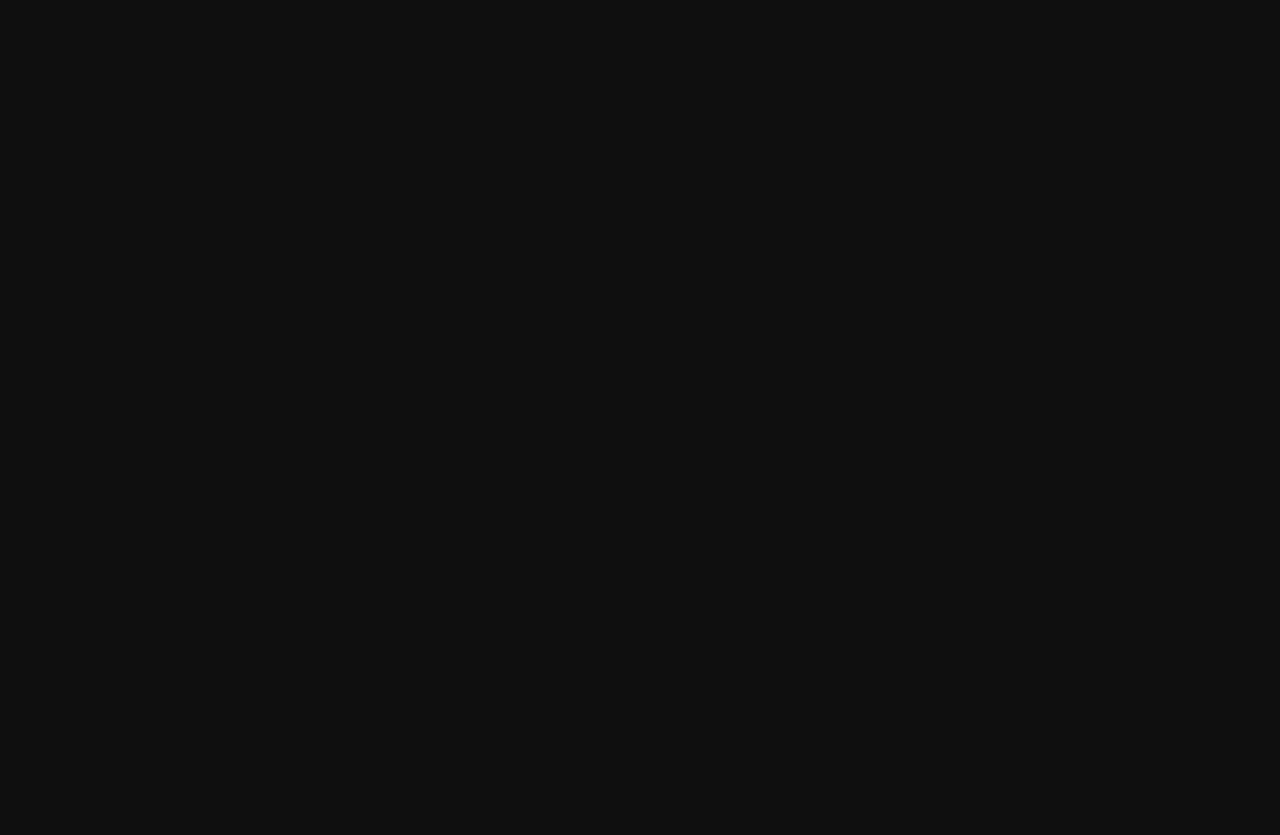
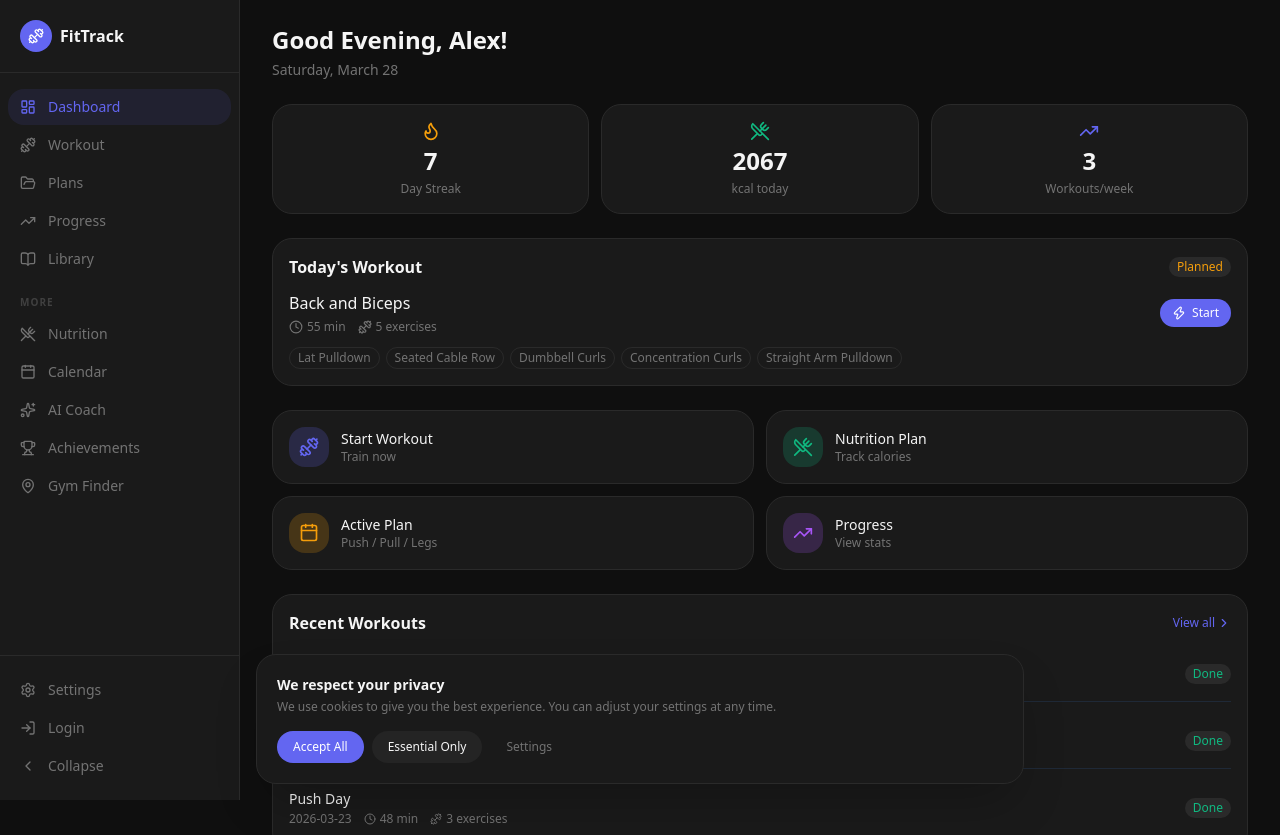
Before and after one commit to Leon-Kuehn/fitness-app, a Next.js app: page / in a window 1280 px wide. Before the commit this address had no page. Shown: the top 835 px of the page. Before the commit the page ends 800 px from the top, so only its background shows below. Built offline with nearby package versions, Linux system fonts and the light colour scheme.

Commit message:
Implement dashboard page at root route, replacing redirect to /plans
Agent-Logs-Url: https://github.com/Leon-Kuehn/fitness-app/sessions/a971f075-bc14-4ffe-9b0d-b6509a25f5fd

Co-authored-by: Leon-Kuehn <157211964+Leon-Kuehn@users.noreply.github.com>

```diff
--- a/src/app/page.tsx
+++ b/src/app/page.tsx
@@ -1,5 +1,253 @@
-import { redirect } from "next/navigation";
+"use client";
+import { useAuth } from "@/contexts/AuthContext";
+import { useLanguage } from "@/contexts/LanguageContext";
+import { Card, CardHeader, CardTitle, CardContent } from "@/components/ui/card";
+import { Button } from "@/components/ui/button";
+import { Badge } from "@/components/ui/badge";
+import {
+  Flame,
+  Dumbbell,
+  UtensilsCrossed,
+  TrendingUp,
+  Clock,
+  ChevronRight,
+  Zap,
+  Calendar,
+} from "lucide-react";
+import Link from "next/link";
+import { useState, useEffect } from "react";
+import { format, subDays, isAfter } from "date-fns";
+import { de as deLocale } from "date-fns/locale";
+import {
+  mockUser,
+  mockWorkouts,
+  mockTodayWorkout,
+  mockNutritionDays,
+  mockPlans,
+} from "@/lib/mock-data";
 
-export default function RootPage() {
-  redirect("/plans");
+function getGreeting(lang: "de" | "en", hour: number): string {
+  if (lang === "de") {
+    if (hour < 12) return "Guten Morgen";
+    if (hour < 18) return "Guten Tag";
+    return "Guten Abend";
+  }
+  if (hour < 12) return "Good Morning";
+  if (hour < 18) return "Good Afternoon";
+  return "Good Evening";
 }
+
+function getWeeklyWorkoutCount(): number {
+  const oneWeekAgo = subDays(new Date(), 7);
+  return mockWorkouts.filter(
+    (w) => w.completed && isAfter(new Date(w.date), oneWeekAgo)
+  ).length;
+}
+
+export default function DashboardPage() {
+  const { user } = useAuth();
+  const { language } = useLanguage();
+  const [mounted, setMounted] = useState(false);
+
+  useEffect(() => {
+    setMounted(true);
+  }, []);
+
+  const isDE = language === "de";
+  const locale = isDE ? deLocale : undefined;
+  const now = mounted ? new Date() : new Date(0);
+  const greeting = mounted ? getGreeting(language, now.getHours()) : "";
+  const userName = user?.name ?? mockUser.name;
+  const today = mockNutritionDays[0];
+  const weeklyWorkouts = getWeeklyWorkoutCount();
+  const activePlan = mockPlans[0];
+  const recentWorkouts = mockWorkouts.slice(0, 3);
+
+  return (
+    <div className="space-y-6">
+      {/* Header */}
+      <div>
+        <h1 className="text-2xl font-bold text-[#f5f5f5]">
+          {mounted ? `${greeting}, ${userName.split(" ")[0]}!` : "\u00A0"}
+        </h1>
+        <p className="text-sm text-[#737373] mt-1">
+          {mounted ? format(now, "EEEE, MMMM d", { locale }) : "\u00A0"}
+        </p>
+      </div>
+
+      {/* Stats Row */}
+      <div className="grid grid-cols-3 gap-3">
+        {/* Streak */}
+        <Card className="flex flex-col items-center justify-center py-4 gap-1">
+          <Flame className="h-5 w-5 text-[#f59e0b]" />
+          <span className="text-2xl font-bold text-[#f5f5f5]">{mockUser.streak}</span>
+          <span className="text-xs text-[#737373]">{isDE ? "Tage Streak" : "Day Streak"}</span>
+        </Card>
+
+        {/* Today's Calories */}
+        <Card className="flex flex-col items-center justify-center py-4 gap-1">
+          <UtensilsCrossed className="h-5 w-5 text-[#10b981]" />
+          <span className="text-2xl font-bold text-[#f5f5f5]">{today.calories}</span>
+          <span className="text-xs text-[#737373]">{isDE ? "kcal heute" : "kcal today"}</span>
+        </Card>
+
+        {/* Weekly Workouts */}
+        <Card className="flex flex-col items-center justify-center py-4 gap-1">
+          <TrendingUp className="h-5 w-5 text-[#6366f1]" />
+          <span className="text-2xl font-bold text-[#f5f5f5]">{weeklyWorkouts}</span>
+          <span className="text-xs text-[#737373]">{isDE ? "Workouts/Woche" : "Workouts/week"}</span>
+        </Card>
+      </div>
+
+      {/* Today's Workout */}
+      <Card>
+        <CardHeader>
+          <div className="flex items-center justify-between">
+            <CardTitle>{isDE ? "Heutiges Workout" : "Today's Workout"}</CardTitle>
+            <Badge variant="secondary" className="text-[#f59e0b] border-[#f59e0b]">
+              {isDE ? "Geplant" : "Planned"}
+            </Badge>
+          </div>
+        </CardHeader>
+        <CardContent>
+          <div className="flex items-center justify-between mb-3">
+            <div>
+              <p className="font-medium text-[#f5f5f5]">{mockTodayWorkout.name}</p>
+              <div className="flex items-center gap-3 mt-1 text-xs text-[#737373]">
+                <span className="flex items-center gap-1">
+                  <Clock className="h-3.5 w-3.5" />
+                  {mockTodayWorkout.duration} min
+                </span>
+                <span className="flex items-center gap-1">
+                  <Dumbbell className="h-3.5 w-3.5" />
+                  {mockTodayWorkout.exercises.length}{" "}
+                  {isDE ? "Übungen" : "exercises"}
+                </span>
+              </div>
+            </div>
+            <Link href="/workout">
+              <Button size="sm" className="gap-1.5">
+                <Zap className="h-3.5 w-3.5" />
+                {isDE ? "Starten" : "Start"}
+              </Button>
+            </Link>
+          </div>
+          <div className="flex flex-wrap gap-1.5">
+            {mockTodayWorkout.exercises.map((ex) => (
+              <Badge key={ex.name} variant="outline" className="text-xs">
+                {ex.name}
+              </Badge>
+            ))}
+          </div>
+        </CardContent>
+      </Card>
+
+      {/* Quick Actions */}
+      <div className="grid grid-cols-2 gap-3">
+        <Link href="/workout" className="block cursor-pointer">
+          <Card className="flex items-center gap-3 hover:border-[#6366f1]/50 transition-colors">
+            <div className="rounded-lg bg-[#6366f1]/20 p-2.5">
+              <Dumbbell className="h-5 w-5 text-[#6366f1]" />
+            </div>
+            <div>
+              <p className="text-sm font-medium text-[#f5f5f5]">
+                {isDE ? "Workout starten" : "Start Workout"}
+              </p>
+              <p className="text-xs text-[#737373]">
+                {isDE ? "Jetzt trainieren" : "Train now"}
+              </p>
+            </div>
+          </Card>
+        </Link>
+
+        <Link href="/nutrition" className="block cursor-pointer">
+          <Card className="flex items-center gap-3 hover:border-[#10b981]/50 transition-colors">
+            <div className="rounded-lg bg-[#10b981]/20 p-2.5">
+              <UtensilsCrossed className="h-5 w-5 text-[#10b981]" />
+            </div>
+            <div>
+              <p className="text-sm font-medium text-[#f5f5f5]">
+                {isDE ? "Ernährungsplan" : "Nutrition Plan"}
+              </p>
+              <p className="text-xs text-[#737373]">
+                {isDE ? "Kalorien tracken" : "Track calories"}
+              </p>
+            </div>
+          </Card>
+        </Link>
+
+        <Link href="/plans" className="block cursor-pointer">
+          <Card className="flex items-center gap-3 hover:border-[#f59e0b]/50 transition-colors">
+            <div className="rounded-lg bg-[#f59e0b]/20 p-2.5">
+              <Calendar className="h-5 w-5 text-[#f59e0b]" />
+            </div>
+            <div>
+              <p className="text-sm font-medium text-[#f5f5f5]">
+                {isDE ? "Aktiver Plan" : "Active Plan"}
+              </p>
+              <p className="text-xs text-[#737373]">{activePlan.name}</p>
+            </div>
+          </Card>
+        </Link>
+
+        <Link href="/progress" className="block cursor-pointer">
+          <Card className="flex items-center gap-3 hover:border-[#a855f7]/50 transition-colors">
+            <div className="rounded-lg bg-[#a855f7]/20 p-2.5">
+              <TrendingUp className="h-5 w-5 text-[#a855f7]" />
+            </div>
+            <div>
+              <p className="text-sm font-medium text-[#f5f5f5]">
+                {isDE ? "Fortschritt" : "Progress"}
+              </p>
+              <p className="text-xs text-[#737373]">
+                {isDE ? "Statistiken" : "View stats"}
+              </p>
+            </div>
+          </Card>
+        </Link>
+      </div>
+
+      {/* Recent Workouts */}
+      <Card>
+        <CardHeader>
+          <div className="flex items-center justify-between">
+            <CardTitle>{isDE ? "Letzte Workouts" : "Recent Workouts"}</CardTitle>
+            <Link href="/workout" className="flex items-center gap-0.5 text-xs text-[#6366f1] hover:text-[#4f46e5] transition-colors">
+              {isDE ? "Alle anzeigen" : "View all"}
+              <ChevronRight className="h-3.5 w-3.5" />
+            </Link>
+          </div>
+        </CardHeader>
+        <CardContent>
+          <div className="space-y-3">
+            {recentWorkouts.map((workout) => (
+              <div
+                key={workout.id}
+                className="flex items-center justify-between py-2 border-b border-[#1f2937] last:border-0"
+              >
+                <div>
+                  <p className="text-sm font-medium text-[#f5f5f5]">{workout.name}</p>
+                  <div className="flex items-center gap-3 mt-0.5 text-xs text-[#737373]">
+                    <span>{workout.date}</span>
+                    <span className="flex items-center gap-1">
+                      <Clock className="h-3 w-3" />
+                      {workout.duration} min
+                    </span>
+                    <span className="flex items-center gap-1">
+                      <Dumbbell className="h-3 w-3" />
+                      {workout.exercises.length}{" "}
+                      {isDE ? "Übungen" : "exercises"}
+                    </span>
+                  </div>
+                </div>
+                <Badge variant="secondary" className="text-xs text-[#10b981] border-[#10b981]">
+                  {isDE ? "Abgeschlossen" : "Done"}
+                </Badge>
+              </div>
+            ))}
+          </div>
+        </CardContent>
+      </Card>
+    </div>
+  );
+}
```
